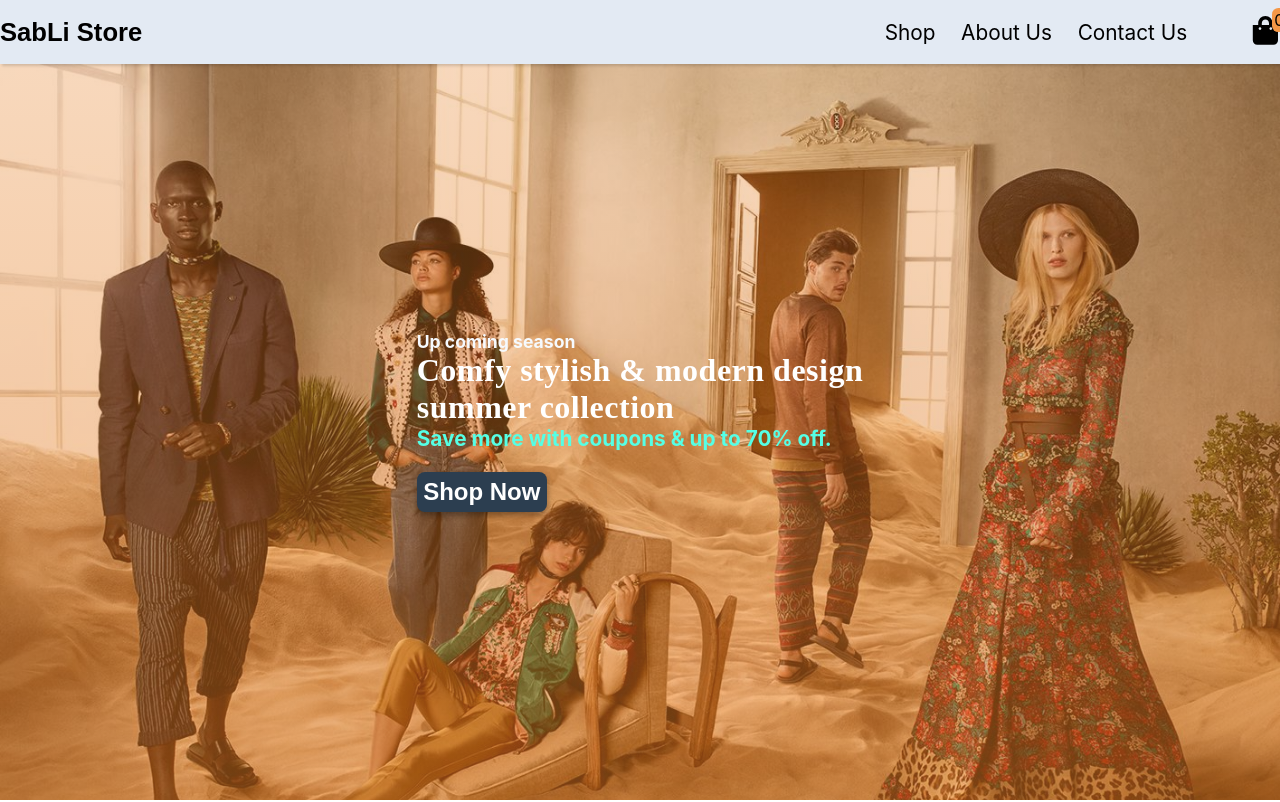
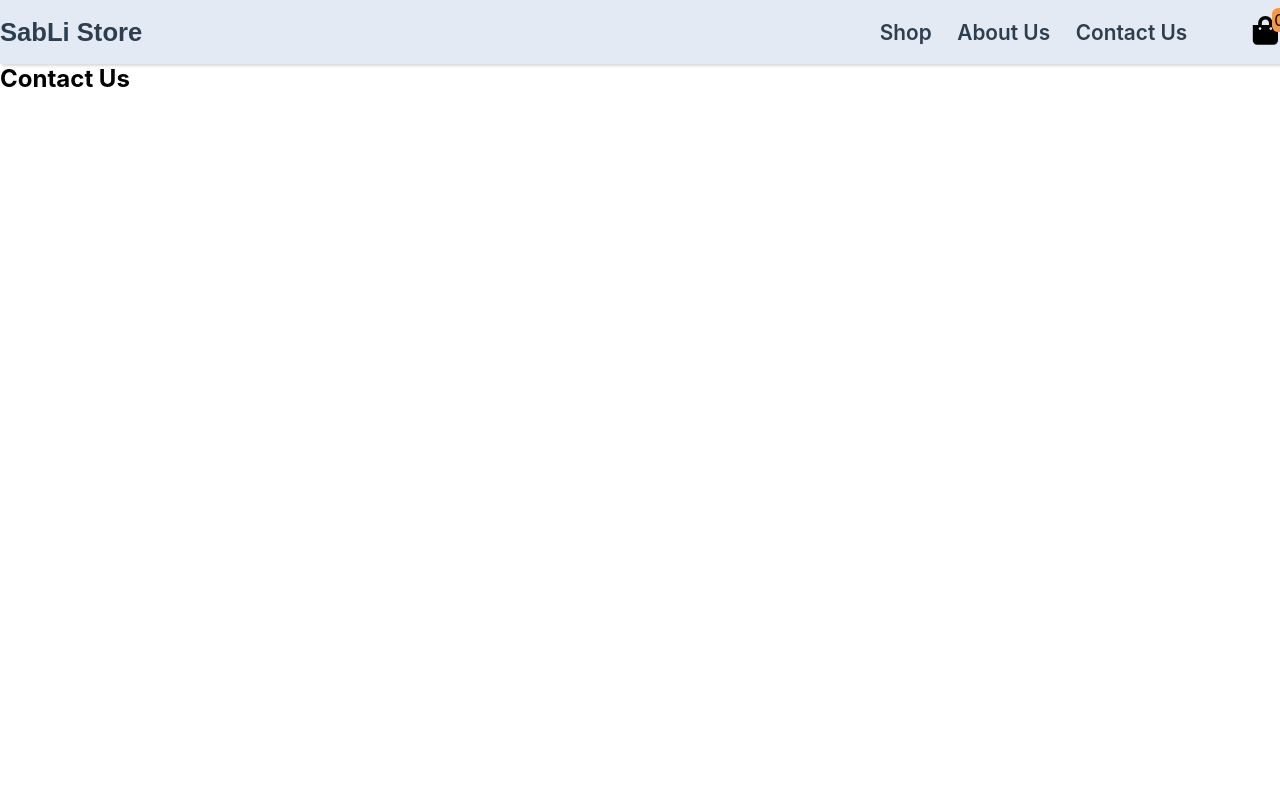
Before and after one commit to SabliJr/E-CommerceApp, a React (Create React App) app: page /contact_us in a window 1280 px wide. Shown: the top 802 px of the page. Built offline with nearby package versions, Linux system fonts and the light colour scheme.

Commit message:
Adding the routes

```diff
--- a/src/App.js
+++ b/src/App.js
@@ -1,13 +1,22 @@
 import React from "react";
+import { Route, Routes } from "react-router-dom";
 
 //Components
+import Header from "./Components/Header/index";
 import ShopPage from "./Pages/Shop";
+import AboutUs from "./Pages/About/AboutUs";
+import ContactUs from "./Pages/Contact/ContactUs";
 
 const App = () => {
   return (
-    <div>
-      <ShopPage />
-    </div>
+    <>
+      <Header />
+      <Routes>
+        <Route path='/' element={<ShopPage />} />
+        <Route path='/about_us' element={<AboutUs />} />
+        <Route path='/contact_us' element={<ContactUs />} />
+      </Routes>
+    </>
   );
 };
 
--- a/src/Components/Header/HeaderStyle.css
+++ b/src/Components/Header/HeaderStyle.css
@@ -23,6 +23,7 @@
     font-weight: 700;
     font-size: 1.6rem;
     position: relative;
+    cursor: pointer;
 }
 
 .Logo_Icon {
@@ -43,12 +44,15 @@
     justify-content: space-between;
     align-items: center;
     gap: 1.6rem;
+    text-decoration: none;
+
 }
 
 .navLinks li {
     list-style: none;
     font-size: 1.3rem;
-    font-weight: 400;
+    font-weight: 600;
+
 }
 
 .Nav_Icon {
--- a/src/Components/Header/index.jsx
+++ b/src/Components/Header/index.jsx
@@ -1,5 +1,6 @@
 import React from "react";
 import "./HeaderStyle.css";
+import { Link } from "react-router-dom";
 
 import { MdOutlineStoreMallDirectory } from "react-icons/md";
 import { FaShoppingBag } from "react-icons/fa";
@@ -9,14 +10,48 @@ const index = () => {
     <header className='Header'>
       <nav className='navContainer'>
         <h1 className='Logo'>
-          <MdOutlineStoreMallDirectory className='Logo_Icon' />
-          SabLi Store
+          <Link
+            style={{
+              textDecoration: "none",
+              color: "rgba(44, 62, 80, 1.0)",
+            }}
+            to='/'>
+            <MdOutlineStoreMallDirectory className='Logo_Icon' />
+            SabLi Store
+          </Link>
         </h1>
         <div className='Links'>
           <ul className='navLinks'>
-            <li>Shop</li>
-            <li>About Us</li>
-            <li>Contact Us</li>
+            <li>
+              <Link
+                style={{
+                  textDecoration: "none",
+                  color: "rgba(44, 62, 80, 1.0)",
+                }}
+                to='/'>
+                Shop
+              </Link>
+            </li>
+            <li>
+              <Link
+                style={{
+                  textDecoration: "none",
+                  color: "rgba(44, 62, 80, 1.0)",
+                }}
+                to='/about_us'>
+                About Us
+              </Link>
+            </li>
+            <li>
+              <Link
+                style={{
+                  textDecoration: "none",
+                  color: "rgba(44, 62, 80, 1.0)",
+                }}
+                to='/contact_us'>
+                Contact Us
+              </Link>
+            </li>
           </ul>
           <div className='cartDiv'>
             <FaShoppingBag className='Nav_Icon' />
--- /dev/null
+++ b/src/Pages/About/AboutUs.jsx
@@ -0,0 +1,11 @@
+import React from "react";
+
+const AboutUs = () => {
+  return (
+    <div>
+      <h2>About us</h2>
+    </div>
+  );
+};
+
+export default AboutUs;
--- /dev/null
+++ b/src/Pages/Contact/ContactUs.jsx
@@ -0,0 +1,11 @@
+import React from "react";
+
+const ContactUs = () => {
+  return (
+    <div>
+      <h2>Contact Us</h2>
+    </div>
+  );
+};
+
+export default ContactUs;
--- a/src/Pages/Shop/index.jsx
+++ b/src/Pages/Shop/index.jsx
@@ -1,12 +1,10 @@
 import React from "react";
-import Header from "../../Components/Header/index";
 import Hero from "../../Components/HeroSection/Hero";
 import Products from "../../Components/Products/index";
 import NewsLetter from "../../Components/NewsLetter/SignUp";
 const index = () => {
   return (
     <>
-      <Header />
       <Hero />
       <Products />
       <NewsLetter />
--- a/src/index.js
+++ b/src/index.js
@@ -2,10 +2,13 @@ import React from "react";
 import ReactDOM from "react-dom/client";
 import "./index.css";
 import App from "./App";
+import { BrowserRouter as Router } from "react-router-dom";
 
 const root = ReactDOM.createRoot(document.getElementById("root"));
 root.render(
   <React.StrictMode>
-    <App />
+    <Router>
+      <App />
+    </Router>
   </React.StrictMode>
 );
```
